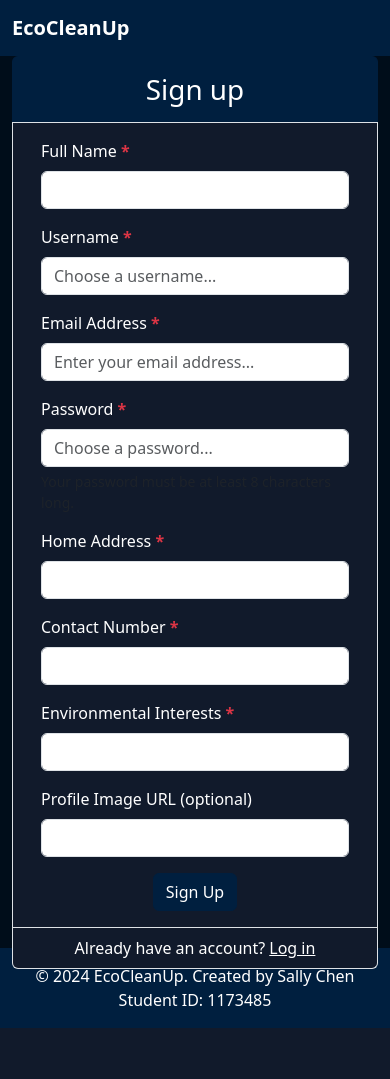
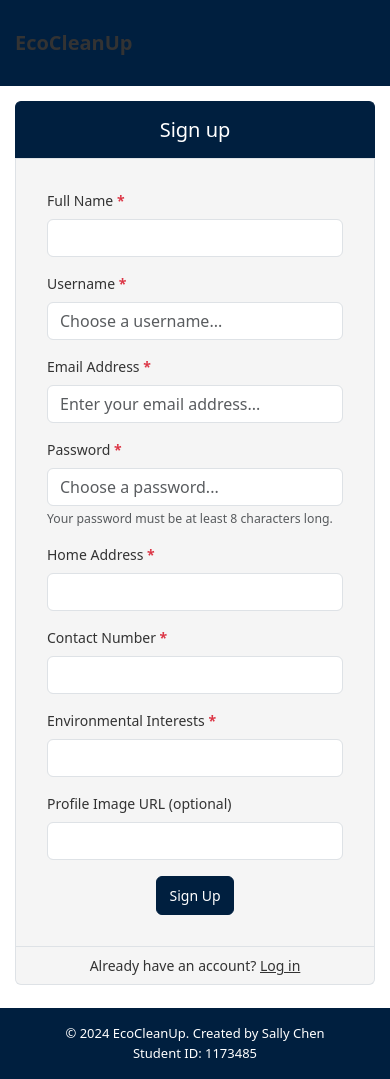
Before and after one commit to Sally-Chen-1173485/EcoCleanUp, a Flask app: page /signup in a window 390 px wide. Before the commit the page ends 1028 px from the top, so only its background shows below. Run offline with Flask 3, Linux system fonts and the light colour scheme; some libraries are stand-ins or nearby versions.

Commit message:
style changes

```diff
--- a/loginapp/static/style.css
+++ b/loginapp/static/style.css
@@ -1,14 +1,15 @@
 :root {
     --theme-deepblue: #001f3f;
-    --theme-darker: #000d1a;
-    --theme-text: #ffffff;
-    --theme-light-bg: #111a2b;
+    --theme-darker: #ffffff;
+    --theme-text: #333333;
+    --theme-light-bg: #f5f5f5;
 }
 
 /* color and background helpers */
 body {
     background-color: var(--theme-darker);
     color: var(--theme-text);
+    font-size: clamp(14px, 2vw, 16px);
 }
 
 /* navbar/footer */
@@ -43,13 +44,58 @@ a:hover,
 
 /* hero section used on public home page */
 .hero-section {
-    background: linear-gradient(135deg, #001f3f 0%, #000d1a 100%);
+    background: linear-gradient(135deg, #001f3f 0%, #002d5c 100%);
     color: white;
-    padding: 80px 20px;
+    padding: clamp(40px, 10vw, 80px) clamp(20px, 5vw, 20px);
     text-align: center;
 }
 
+.hero-section h1 {
+    font-size: clamp(24px, 6vw, 48px);
+    margin-bottom: clamp(10px, 3vw, 20px);
+}
+
+.hero-section p {
+    font-size: clamp(16px, 4vw, 20px);
+    margin-bottom: clamp(15px, 5vw, 30px);
+}
+
 .btn-action {
-    margin: 0 10px;
+    margin: clamp(5px, 2vw, 10px);
     font-weight: bold;
+    font-size: clamp(14px, 3vw, 16px);
 }
+
+/* responsive containers */
+@media (max-width: 768px) {
+    .container {
+        padding: 15px;
+    }
+
+    .form-label {
+        font-size: clamp(14px, 3vw, 16px);
+    }
+
+    .btn {
+        padding: clamp(8px, 2vw, 10px) clamp(12px, 3vw, 16px);
+        font-size: clamp(14px, 3vw, 16px);
+    }
+}
+
+@media (max-width: 576px) {
+    body {
+        font-size: 14px;
+    }
+
+    h1 {
+        font-size: clamp(20px, 5vw, 28px);
+    }
+
+    h2 {
+        font-size: clamp(18px, 4vw, 24px);
+    }
+
+    p {
+        font-size: clamp(13px, 3vw, 16px);
+    }
+}
--- a/loginapp/templates/customer_home.html
+++ b/loginapp/templates/customer_home.html
@@ -10,7 +10,7 @@
     <div class="row justify-content-center">
         <div class="col-lg-7">
             <h1>Volunteers Home Page</h1>
-            <p class="lead text-white">This is the page a volunteer sees when they first sign in. It should provide quick access to the information and features they're most likely to need when using the app.</p>
+            <p class="lead text-muted">This is the page a volunteer sees when they first sign in. It should provide quick access to the information and features they're most likely to need when using the app.</p>
         </div>
     </div>
 </section>
--- a/loginapp/templates/userbase.html
+++ b/loginapp/templates/userbase.html
@@ -30,8 +30,9 @@
 		<header>
 			<nav class="navbar navbar-expand-lg navbar-dark bg-secondary">
 				<div class="container">
-					<a class="navbar-brand fw-bold" href="/">
+					<a class="navbar-brand fw-bold text-white" href="/">
 						EcoCleanUp
+
 					</a>
 					<button class="navbar-toggler" type="button" data-bs-toggle="collapse" data-bs-target="#navbarNav" aria-controls="navbarNav" aria-expanded="false" aria-label="Toggle navigation">
 						<span class="navbar-toggler-icon"></span>
--- a/loginapp/user.py
+++ b/loginapp/user.py
@@ -277,7 +277,7 @@ def signup():
                                INSERT INTO users (
                                    username, full_name, password_hash, email,
                                    contact_number, home_address, profile_image,
-                                   enviromental_interests, role)
+                                   environmental_interests, role)
                                VALUES (%s, %s, %s, %s, %s, %s, %s, %s, %s);
                                ''',
                                (username, full_name, password_hash, email,
```
